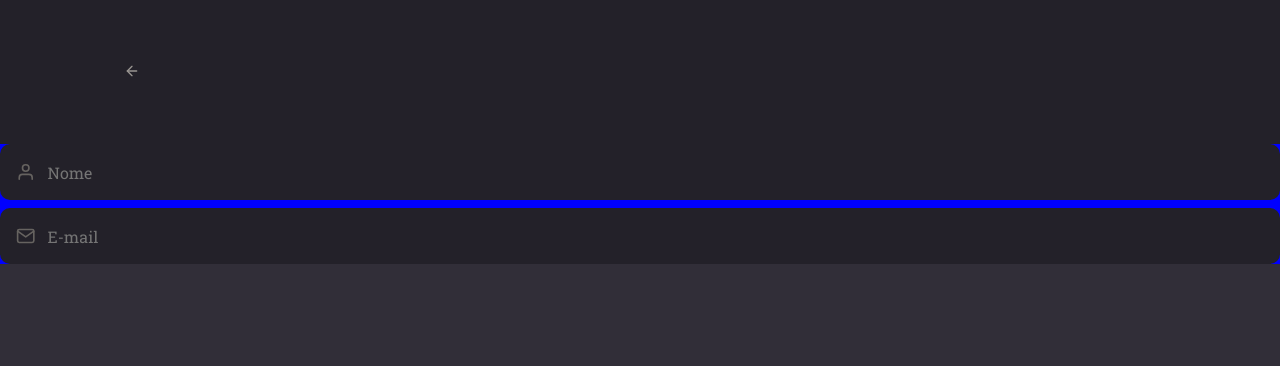
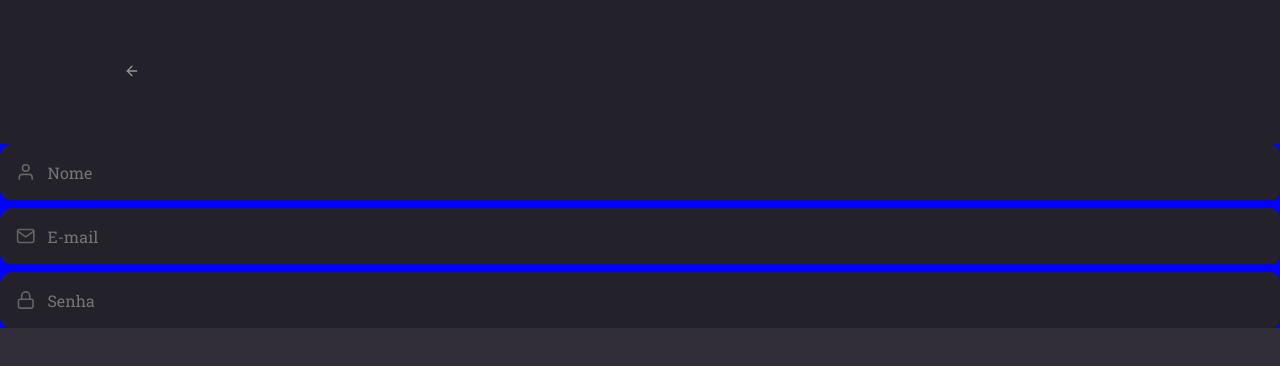
Before and after one commit to MullerHub/Rocketseat-Explorer, a React (Vite) app in the folder Stage0901/RocketNotes/: page / in a window 1280 px wide. Shown: the top 366 px of the page. Built offline with nearby package versions, Linux system fonts and the light colour scheme.

Commit message:
Profile att

```diff
--- a/Stage0901/RocketNotes/src/pages/Profile/index.jsx
+++ b/Stage0901/RocketNotes/src/pages/Profile/index.jsx
@@ -16,6 +16,7 @@ export function Profile() {
       <Form>
         <Input placeholder="Nome" type="text" icon={FiUser} />
         <Input placeholder="E-mail" type="text" icon={FiMail} />
+        <Input placeholder="Senha" type="password" icon={FiLock} />
       </Form>
     </Container>
   )
```
